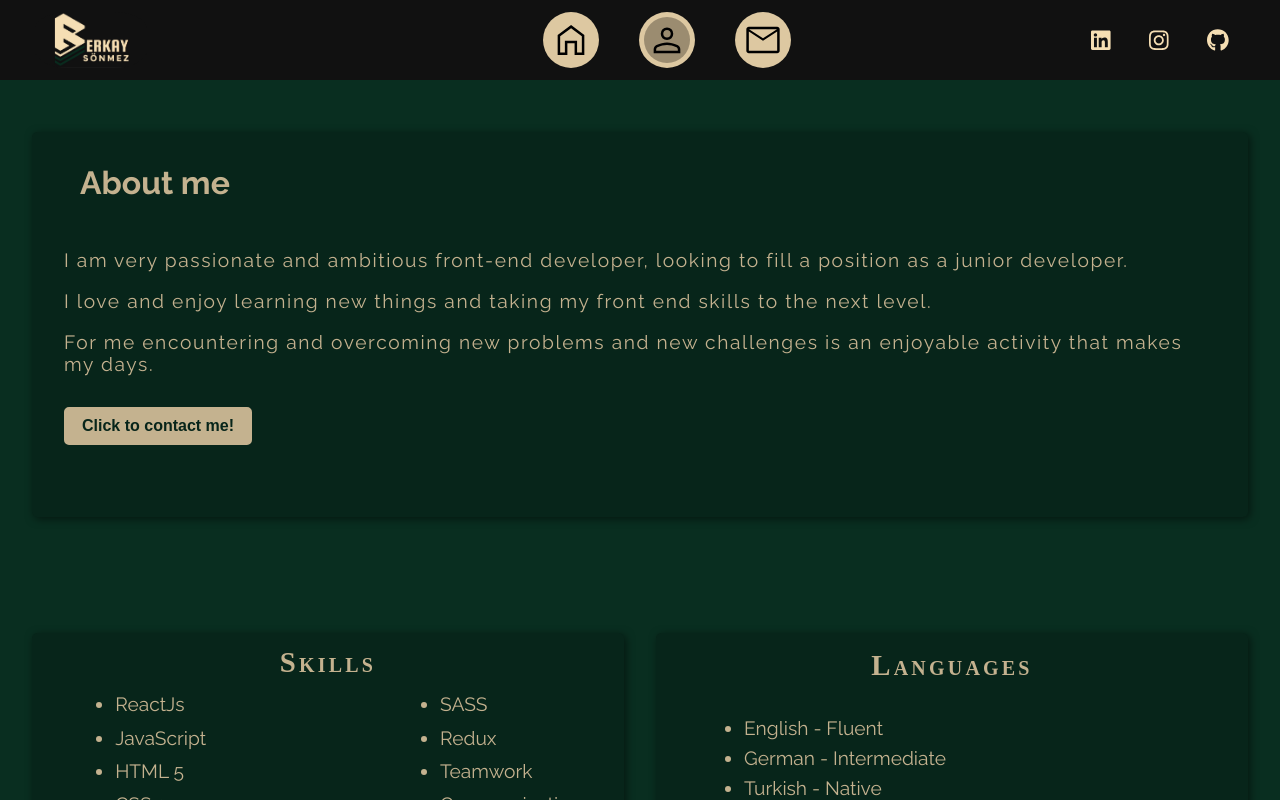
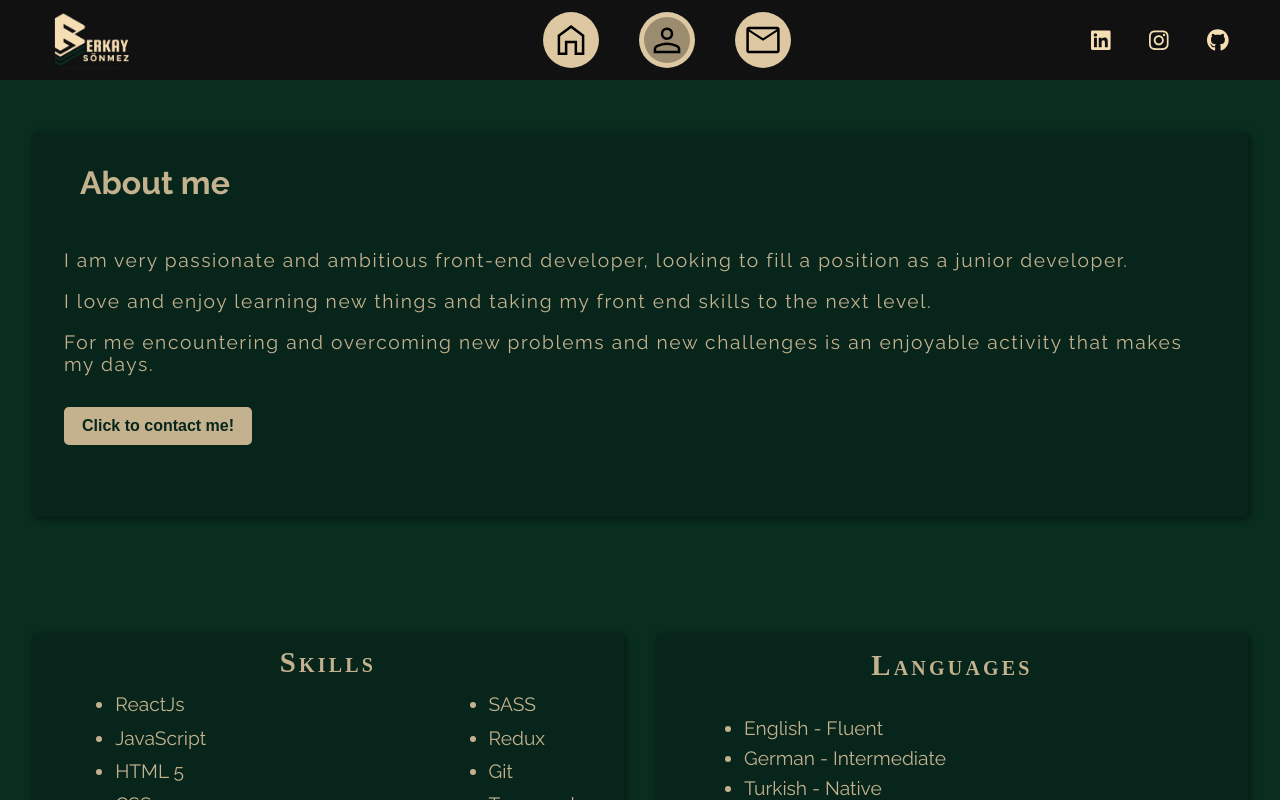
Before and after one commit to sonmezberkay/portfolio, a React (Create React App) app: page /portfolio/about in a window 1280 px wide. Built offline with nearby package versions, Linux system fonts and the light colour scheme; a web font is replaced by a local one.

Commit message:
skills fix

```diff
--- a/src/pages/about/About.js
+++ b/src/pages/about/About.js
@@ -41,8 +41,8 @@ const About = () => {
                         <ul className={classes['skills-list-2']}>
                             <li>SASS</li>
                             <li>Redux</li>
+                            <li>Git</li>
                             <li>Teamwork</li>
-                            <li>Communication</li>
                         </ul>
                     </div>
 
```
